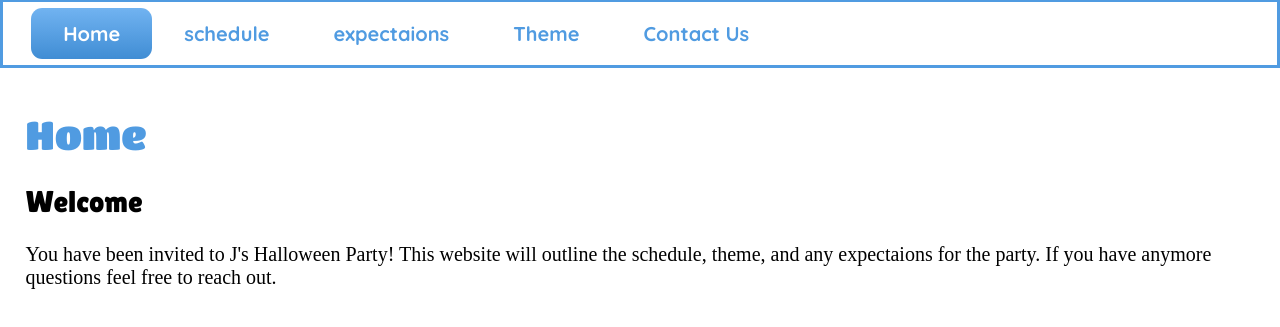
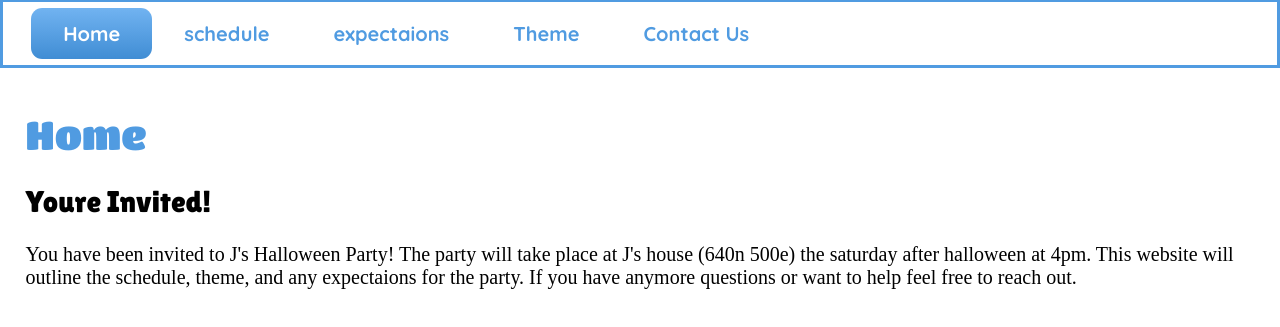
Before and after one commit to jj-jarvis/CandyLand, a plain HTML site: page index.html in a window 1280 px wide. Shown: the part 133-460 px from the top of the page. Drawn offline with Linux system fonts and the light colour scheme.

Commit message:
Update index.html

```diff
--- a/index.html
+++ b/index.html
@@ -32,10 +32,11 @@
 <!--staer of page content-->
 <main>
     <H1>Home</H1>
-<h2>Welcome</h2>
-<p>You have been invited to J's Halloween Party! This website will
+<h2>Youre Invited!</h2>
+<p>You have been invited to J's Halloween Party! The party will take place at J's
+    house (640n 500e) the saturday after halloween at 4pm. This website will
     outline the schedule, theme, and any expectaions for the party. If
-    you have anymore questions feel free to reach out.
+    you have anymore questions or want to help feel free to reach out.
 </p>
 
 </main>
```
